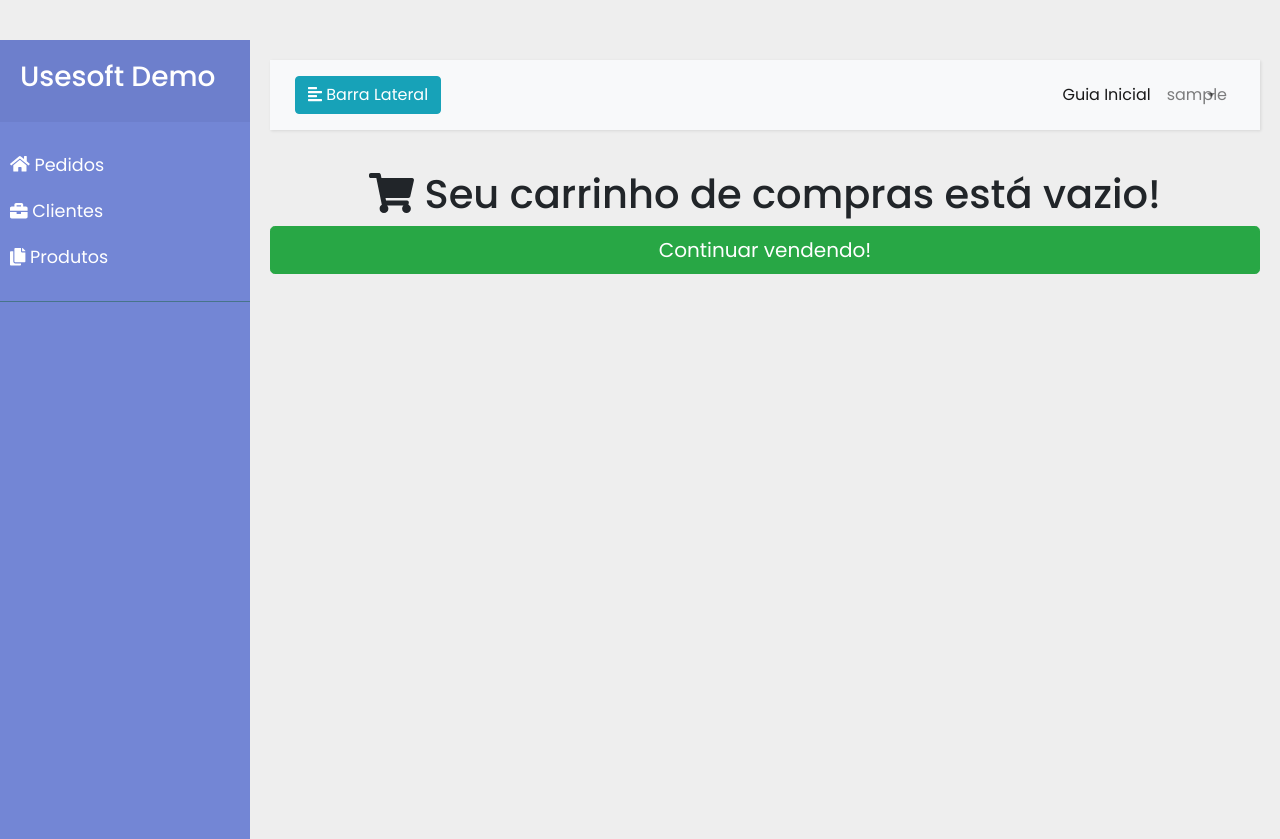
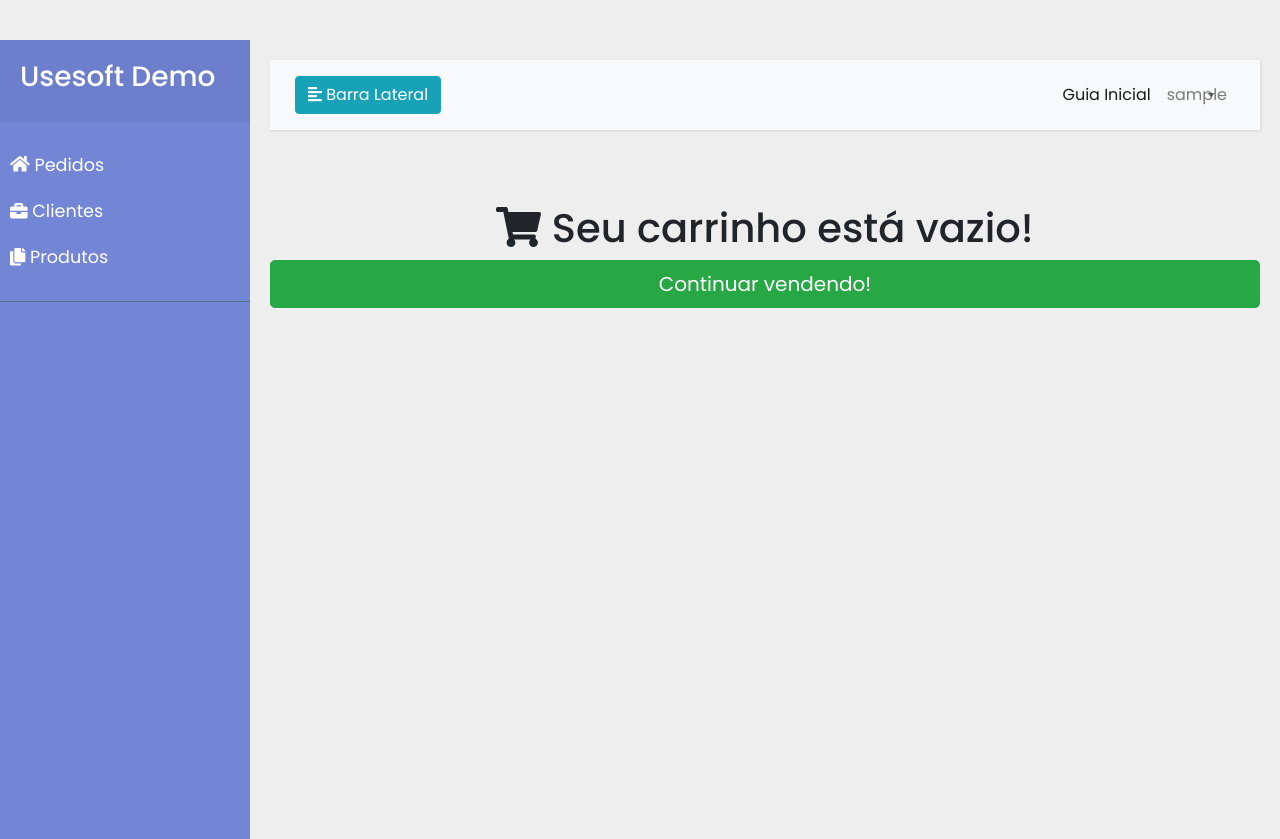
Before and after one commit to Eduardo-Lucas/usesoft_R3, a Django app: page /cart/ in a window 1280 px wide. Shown: the top 839 px of the page. Run offline with Django 3.2, Linux system fonts and the light colour scheme; the visitor is signed in with stand-in values (Sample User, id 1); some libraries are stand-ins or nearby versions.

Commit message:
New laytout adjustments

```diff
--- a/cart/templates/cart/detail.html
+++ b/cart/templates/cart/detail.html
@@ -32,7 +32,7 @@
             {% for item in cart %}
                 {% with produto=item.product %}
 
-                     <div class="col-sm-3">
+                     <div class="col-sm-12">
                           <div class="card border-success mb-3" style="background-color: #eee;">
                                <div class="card-body">
                                    <h6 class="card-title">{{ produto.produto }}</h6>
@@ -66,7 +66,7 @@
 
     {% else %}
 
-        <h1 align="center"><i class="fas fa-shopping-cart"></i> Seu carrinho de compras está vazio!</h1>
+        <h1 align="center"><i class="fas fa-shopping-cart"></i> Seu carrinho está vazio!</h1>
         <a href="{% url 'materiais:produto_list' %}" class="btn btn-success btn-lg btn-block" role="button">Continuar vendendo!</a>
 
     {% endif%}
--- a/materiais/static/css/style.css
+++ b/materiais/static/css/style.css
@@ -49,6 +49,18 @@ a:focus {
 i,
 span {
     display: inline-block;
+}
+
+#subheader {
+    /*background:#ececec;*/
+    color:#444;
+    padding:15px 100px;
+    overflow:auto;
+}
+
+#subheader .cart {
+    float:right;
+    padding-top:4px;
 }
 
 /* ---------------------------------------------------
--- a/materiais/templates/materiais/base.html
+++ b/materiais/templates/materiais/base.html
@@ -1,4 +1,5 @@
 {% load static %}
+{% load l10n %}
 <!DOCTYPE html>
 <html>
 
@@ -90,6 +91,25 @@
                 </div>
             </nav>
 
+            {% if request.user.is_authenticated %}
+                <div class="container" id="subheader" align="right">
+
+                    <div class="cart">
+
+                        {% with total_items=cart|length %}
+                            {% if cart|length > 0 %}
+                                <a href="{% url 'cart:cart_detail' %}">
+                                <i class="fas fa-shopping-cart"></i>
+                                    <span class="badge badge-pill badge-warning">{{total_items}} item{{ total_items|localize|pluralize }}, R$ {{ cart.get_total_price|floatformat:2 }}</span>
+
+                                </a>
+
+                            {% endif %}
+                        {% endwith %}
+                    </div>
+                </div>
+            {% endif %}
+
             {% block content %}
             {% endblock %}
 
--- a/materiais/templates/materiais/pedido/create.html
+++ b/materiais/templates/materiais/pedido/create.html
@@ -27,7 +27,7 @@
     <div class="row">
 
             {% for item in cart %}
-                <div class="col-sm-3">
+                <div class="col-sm-12">
                     <div class="card border-warning mb-3" style="background-color: #eee;">
                         <div class="card-body">
                             <h5 class="card-title">{{item.codigo}}-{{ item.descricao }}</h5>
--- a/materiais/templates/materiais/produto/list.html
+++ b/materiais/templates/materiais/produto/list.html
@@ -71,7 +71,7 @@
                             <h5 class="card-title">{{ produto.produto }}</h5>
                             <p class="card-subtitle mb-2 text-muted">{{ produto.descricao }}</p>
                             <p class="card-text">{{ produto.preco_venda }}</p>
-                            <a href="{{ produto.get_absolute_url }}" class="btn btn-outline-warning btn-sm"><i class="fas fa-check-square"></i> Comprar</a>
+                            <a href="{{ produto.get_absolute_url }}" class="btn btn-outline-warning btn-sm"><i class="fas fa-check-square"></i> Vender</a>
                             <a href="{% url 'materiais:produto_detalhe' produto.id %}" class="btn btn-outline-primary btn-sm"><i class="fas fa-info-circle"></i> Detalhes</a>
                         </div>
                     </div>
```
